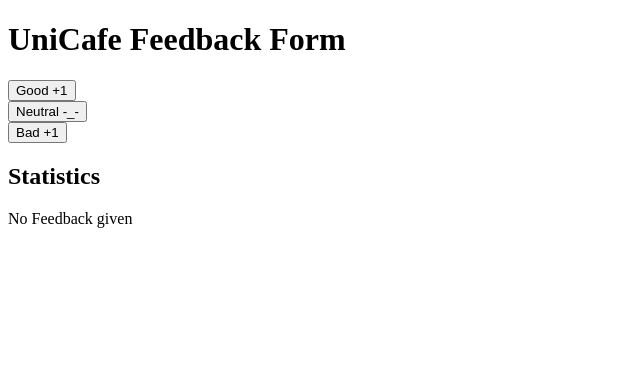
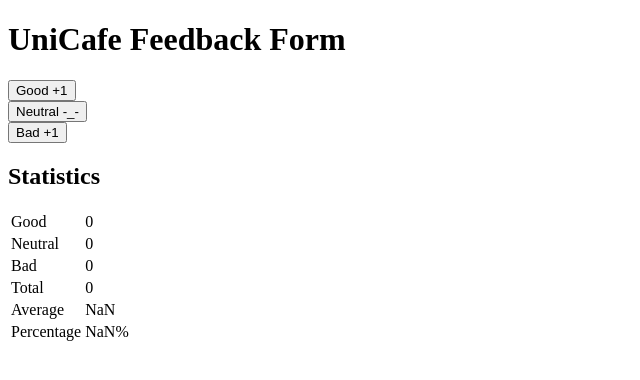
Before and after one commit to TooMuchD0g/FullStack_part1, a React (Vite) app in the folder part1/: page / in a window 1280 px wide. Shown: the top 380 px of the page, without its empty margins (0-640 px from the left). Built offline with nearby package versions, Linux system fonts and the light colour scheme.

Commit message:
Submission for part1 Exercise1.11*

```diff
--- a/part1/src/App.jsx
+++ b/part1/src/App.jsx
@@ -15,6 +15,9 @@ const App = () => {
   const handleBadClicks = () =>
     setClicks({...clicks, sum: clicks.sum - 1, total: clicks.total + 1, bad: clicks.bad + 1})
 
+  let average = clicks.sum / clicks.total;
+  let positivePercentage = (clicks.good / clicks.total) * 100;
+
 
   return (
     <div>
@@ -25,13 +28,33 @@ const App = () => {
 
       <h2>Statistics</h2>
 
-      {clicks.total <= 0 && <p>No Feedback given</p>}
-      {clicks.total > 0 && <StatisticsLine text="good" good={clicks.good}/>}
-      {clicks.total > 0 && <StatisticsLine text="neutral" neutral={clicks.neutral}/> }
-      {clicks.total > 0 && <StatisticsLine text="bad" bad={clicks.bad}/> }
-      {clicks.total > 0 && <StatisticsLine text="total" total={clicks.total}/> }
-      {clicks.total > 0 && <StatisticsLine text="average" sum={clicks.sum} total={clicks.total}/> }
-      {clicks.total > 0 && <StatisticsLine text="percentage" good={clicks.good} total={clicks.total}/>}
+      <table>
+        <tr>
+          <td>Good</td>
+          <td>{clicks.good}</td>
+        </tr>
+        <tr>
+          <td>Neutral</td>
+          <td>{clicks.neutral}</td>
+        </tr>
+        <tr>
+          <td>Bad</td>
+          <td>{clicks.bad}</td>
+        </tr>
+        <tr>
+          <td>Total</td>
+          <td>{clicks.total}</td>
+        </tr>
+        <tr>
+          <td>Average</td>
+          <td>{average}</td>
+        </tr>
+        <tr>
+          <td>Percentage</td>
+          <td>{positivePercentage}%</td>
+        </tr>
+      </table>
+
 
     </div>
   )
```
